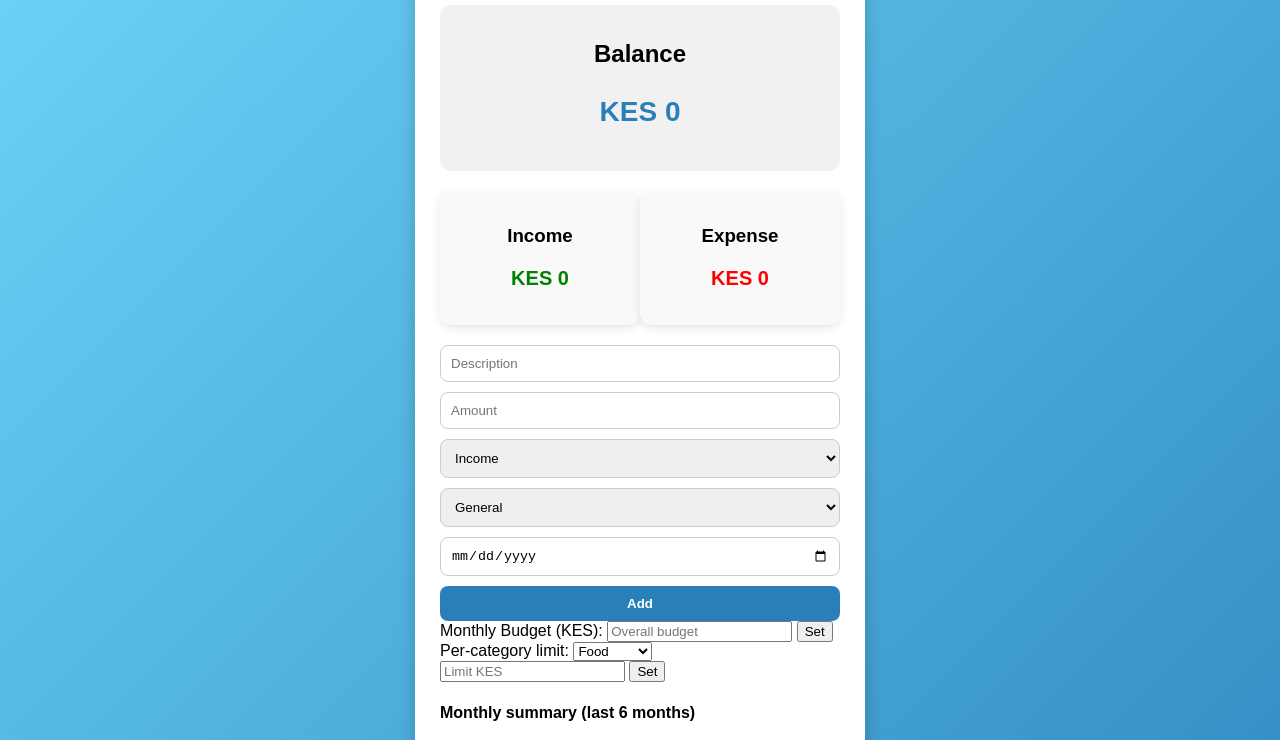
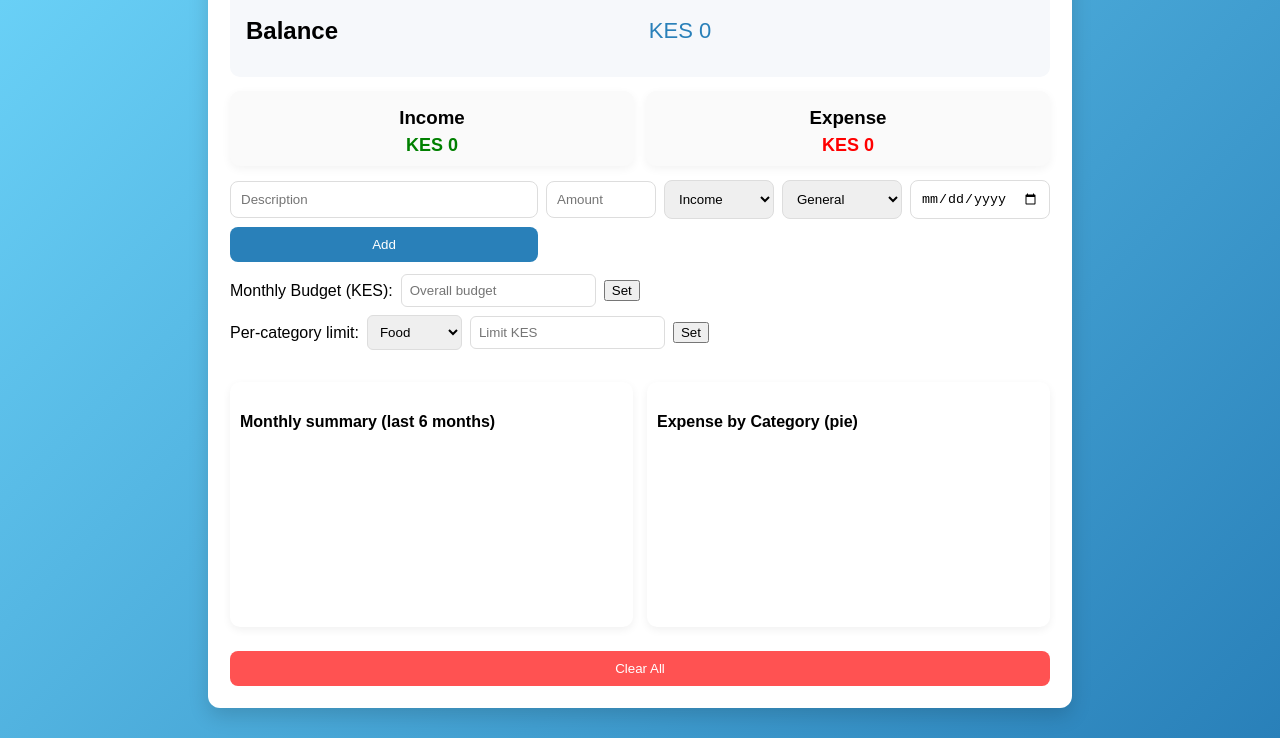
Before and after one commit to JanetKimani-debug/ExpenseTracker, a plain HTML site: page index.html in a window 1280 px wide. Shown: the part 128-868 px from the top of the page. Drawn offline with nearby package versions, Linux system fonts and the light colour scheme.

Commit message:
Refactor CSS for improved layout and styling

```diff
--- a/style.css
+++ b/style.css
@@ -1,139 +1,91 @@
+/* Base + layout */
 body {
-    margin: 0;
-    font-family: Arial, sans-serif;
-    background: linear-gradient(135deg, #6dd5fa, #2980b9);
-    display: flex;
-    justify-content: center;
-    padding: 30px;
+  margin: 0;
+  font-family: Arial, sans-serif;
+  background: linear-gradient(135deg,#6dd5fa,#2980b9);
+  display: flex;
+  justify-content: center;
+  padding: 30px;
 }
 
 .container {
-    background: white;
-    padding: 25px;
-    width: 400px;
-    border-radius: 15px;
-    box-shadow: 0 6px 18px rgba(0, 0, 0, 0.2);
+  background: #fff;
+  padding: 22px;
+  width: 820px;
+  border-radius: 12px;
+  box-shadow: 0 8px 20px rgba(0,0,0,0.15);
 }
 
-h1 {
-    text-align: center;
-    margin-bottom: 20px;
+/* Title */
+h1 { text-align: center; margin: 6px 0 18px; }
+
+/* Balance + warning */
+.balance-box {
+  display:flex;
+  align-items:center;
+  justify-content:space-between;
+  background:#f6f8fb;
+  padding:12px 16px;
+  border-radius:10px;
 }
+.balance-box p { font-size:22px; color:#2980b9; margin:0; }
+.warning { color:#b02a37; margin-left:12px; font-weight:600; }
 
-.balance-box {
-    text-align: center;
-    background: #f1f1f1;
-    padding: 15px;
-    border-radius: 12px;
-    margin-bottom: 20px;
+/* Summary cards */
+.summary { display:flex; gap:12px; margin:14px 0; }
+.summary-card {
+  flex:1; background:#fafafa; padding:10px; border-radius:10px; text-align:center;
+  box-shadow:0 3px 10px rgba(0,0,0,0.05);
 }
+.summary-card h3 { margin:6px 0; }
+.summary-card p { margin:0; font-weight:700; font-size:18px; }
+.summary-card.income p{ color:green; } .summary-card.expense p{ color:red; }
 
-.balance-box p {
-    font-size: 28px;
-    font-weight: bold;
-    color: #2980b9;
+/* Input grid */
+.input-section {
+  display:grid;
+  grid-template-columns: 1fr 110px 110px 120px 140px;
+  gap:8px;
+  align-items:center;
+  margin-bottom:12px;
 }
+.input-section input, .input-section select {
+  padding:10px; border-radius:8px; border:1px solid #ddd;
+}
+#addBtn{ background:#2980b9; color:#fff; border:none; padding:10px; border-radius:8px; cursor:pointer; }
+#addBtn:hover{ background:#176fa1; }
 
-.summary {
-    display: flex;
-    justify-content: space-between;
-    margin-bottom: 20px;
+/* Budget section */
+.budget-section { margin:10px 0 18px; display:flex; flex-direction:column; gap:8px; }
+.budget-row { display:flex; gap:8px; align-items:center; }
+.budget-row input, .budget-row select { padding:8px; border-radius:6px; border:1px solid #ddd; }
+
+/* Limits list */
+#limitsList { margin-top:6px; font-size:13px; color:#333; }
+
+/* Charts */
+.charts { display:flex; gap:14px; margin:6px 0 12px; }
+.chart-card { flex:1; background:#fff; padding:10px; border-radius:10px; box-shadow:0 3px 8px rgba(0,0,0,0.06); }
+
+/* Transaction list */
+#transactionList{ list-style:none; padding:0; margin:12px 0; max-height:300px; overflow:auto; }
+#transactionList li {
+  display:flex; align-items:center; justify-content:space-between;
+  padding:10px; border-radius:8px; background:#f7f7f7; margin-bottom:8px;
 }
+.tx-left { display:flex; gap:12px; align-items:center; }
+.tx-info { display:flex; flex-direction:column; }
+.tx-category { font-size:12px; background:#2980b9; color:#fff; padding:2px 8px; border-radius:8px; }
+.amount-income { color:green; font-weight:700; }
+.amount-expense { color:red; font-weight:700; }
+.delete-btn { background:#e74c3c; color:#fff; border:none; padding:6px 10px; border-radius:6px; cursor:pointer; }
 
-.summary-card {
-    background: #f9f9f9;
-    width: 48%;
-    padding: 15px;
-    border-radius: 12px;
-    text-align: center;
-    box-shadow: 0 3px 10px rgba(0,0,0,0.1);
+/* Clear button */
+.clear-btn{ width:100%; background:#ff5252; color:#fff; padding:10px; border-radius:8px; border:none; cursor:pointer; }
+
+/* small screens */
+@media (max-width:900px) {
+  .container { width:95%; }
+  .input-section { grid-template-columns: 1fr 1fr 1fr; grid-auto-rows:auto; }
+  .charts { flex-direction:column; }
 }
-
-.summary-card.income p {
-    color: green;
-    font-weight: bold;
-    font-size: 20px;
-}
-
-.summary-card.expense p {
-    color: red;
-    font-weight: bold;
-    font-size: 20px;
-}
-
-.input-section {
-    display: flex;
-    flex-direction: column;
-    gap: 10px;
-}
-
-.input-section input,
-.input-section select {
-    padding: 10px;
-    border-radius: 8px;
-    border: 1px solid #ccc;
-}
-
-#addBtn {
-    background: #2980b9;
-    color: white;
-    border: none;
-    padding: 10px;
-    border-radius: 8px;
-    cursor: pointer;
-    font-weight: bold;
-}
-
-#addBtn:hover {
-    background: #176fa1;
-}
-
-#transactionList {
-    list-style: none;
-    padding: 0;
-    margin-top: 20px;
-}
-
-#transactionList li {
-    background: #f1f1f1;
-    padding: 12px;
-    border-radius: 10px;
-    display: flex;
-    justify-content: space-between;
-    margin-bottom: 10px;
-    align-items: center;
-}
-
-.amount-income {
-    color: green;
-    font-weight: bold;
-}
-
-.amount-expense {
-    color: red;
-    font-weight: bold;
-}
-
-.delete-btn {
-    background: red;
-    color: white;
-    border: none;
-    padding: 6px 10px;
-    border-radius: 6px;
-    cursor: pointer;
-}
-
-.clear-btn {
-    margin-top: 20px;
-    width: 100%;
-    background: #ff5252;
-    color: white;
-    padding: 10px;
-    border: none;
-    border-radius: 8px;
-    cursor: pointer;
-}
-
-.clear-btn:hover {
-    background: #e64545;
-}
```
